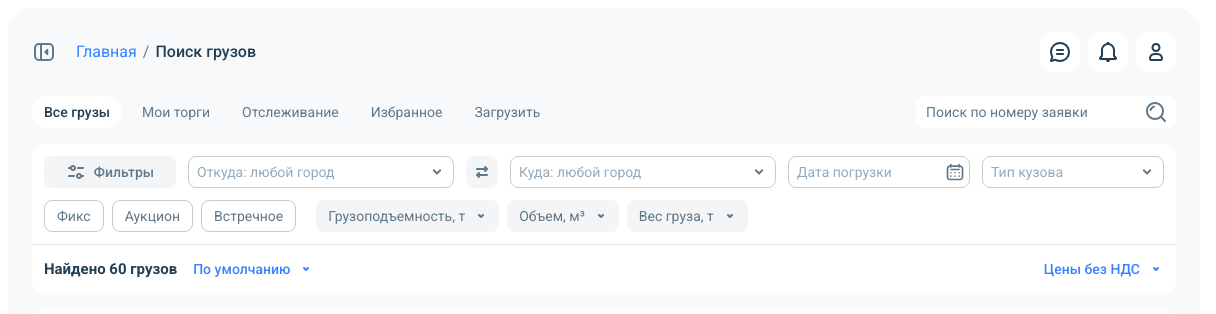
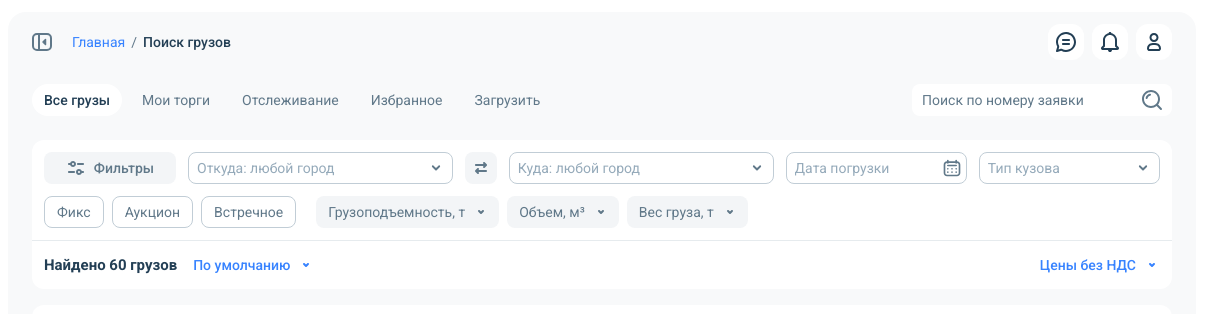
Before and after one commit to neformatno-rgb/MonoV02, a plain HTML site: page index.html in a window 1280 px wide. Shown: the top 314 px of the page, 64-1280 px from the left. Drawn offline with Linux system fonts and the light colour scheme.

Commit message:
Spacing per reference: 12px stage margins, 18px radius, 36px header buttons, 14px breadcrumbs, 24px tabs-to-filters
Co-Authored-By: Claude Opus 5.5 <noreply@anthropic.com>
Claude-Session: https://claude.ai/code/session_011jh2MzkiPwJDA18jsXdTym

```diff
--- a/css/components/filters.css
+++ b/css/components/filters.css
@@ -195,7 +195,7 @@
 @media (min-width:768px) {
   .fcard {
     position: sticky;
-    top: calc(8px + env(safe-area-inset-top,0px));
+    top: calc(12px + env(safe-area-inset-top,0px));
     z-index: 12;
     transition: box-shadow 200ms;
   }
--- a/css/layout/shell.css
+++ b/css/layout/shell.css
@@ -114,7 +114,7 @@ h1 {
   width: 100%;
   max-width: 1214px;
   margin: 0 auto;
-  padding: 24px 24px 0;
+  padding: 12px 24px 0;
   display: flex;
   align-items: center;
   gap: 8px;
@@ -130,7 +130,7 @@ h1 {
   gap: 6px;
   min-width: 0;
   font: var(--text-body);
-  font-size: 16px;
+  font-size: 14px;
   color: var(--t2);
   white-space: nowrap;
 }
@@ -156,8 +156,8 @@ h1 {
 }
 
 .hbtn {
-  width: 40px;
-  height: 40px;
+  width: 36px;
+  height: 36px;
   border: 0;
   border-radius: 12px;
   background: var(--surface);
@@ -198,13 +198,18 @@ h1 {
   }
 
   .stage {
-    margin: 8px max(8px,env(safe-area-inset-right,0px)) 8px 0;
-    min-height: calc(100vh - 16px);
-    border-radius: 24px;
+    margin: 12px max(12px,env(safe-area-inset-right,0px)) 12px 0;
+    min-height: calc(100vh - 24px);
+    border-radius: 18px;
   }
 
   .main {
     padding-top: 24px;
+  }
+
+  /* 24px between the tabs row and the filter card */
+  .main > .tabs {
+    margin-bottom: 8px;
   }
 }
 
```
